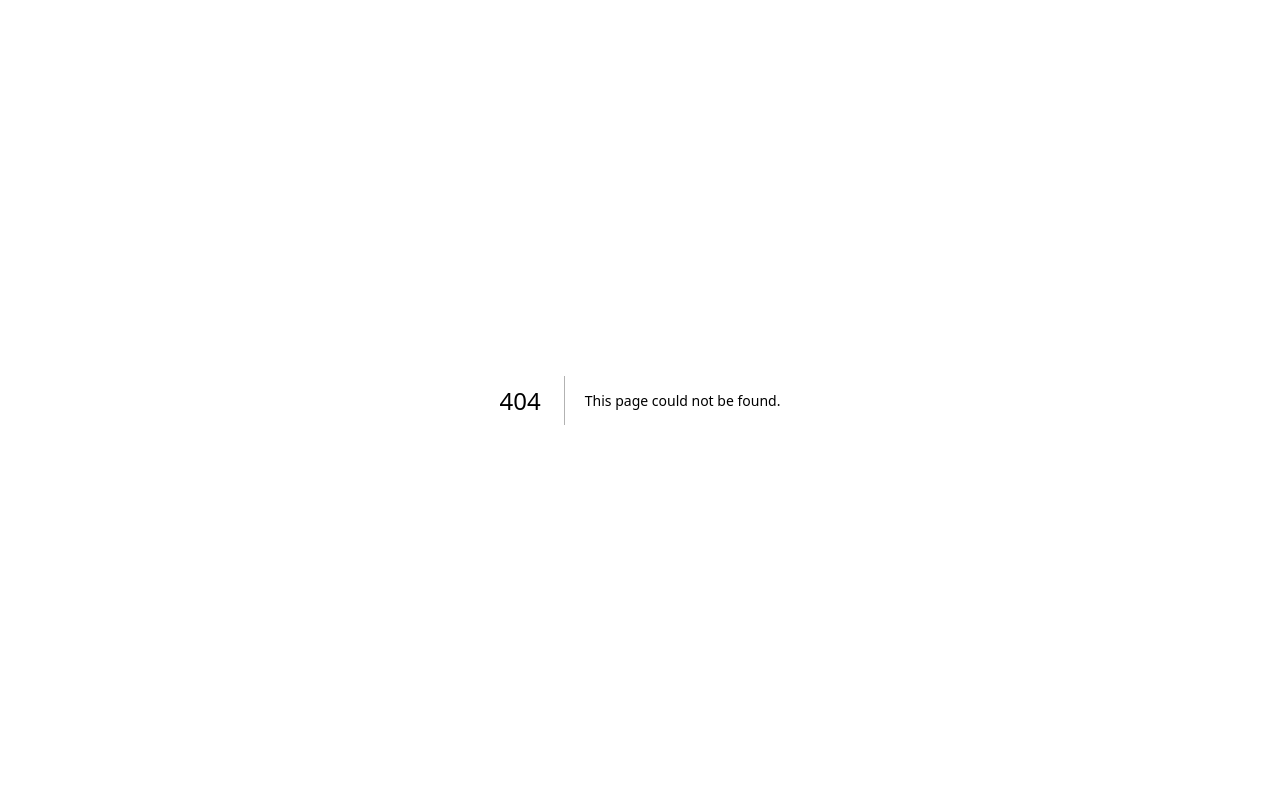
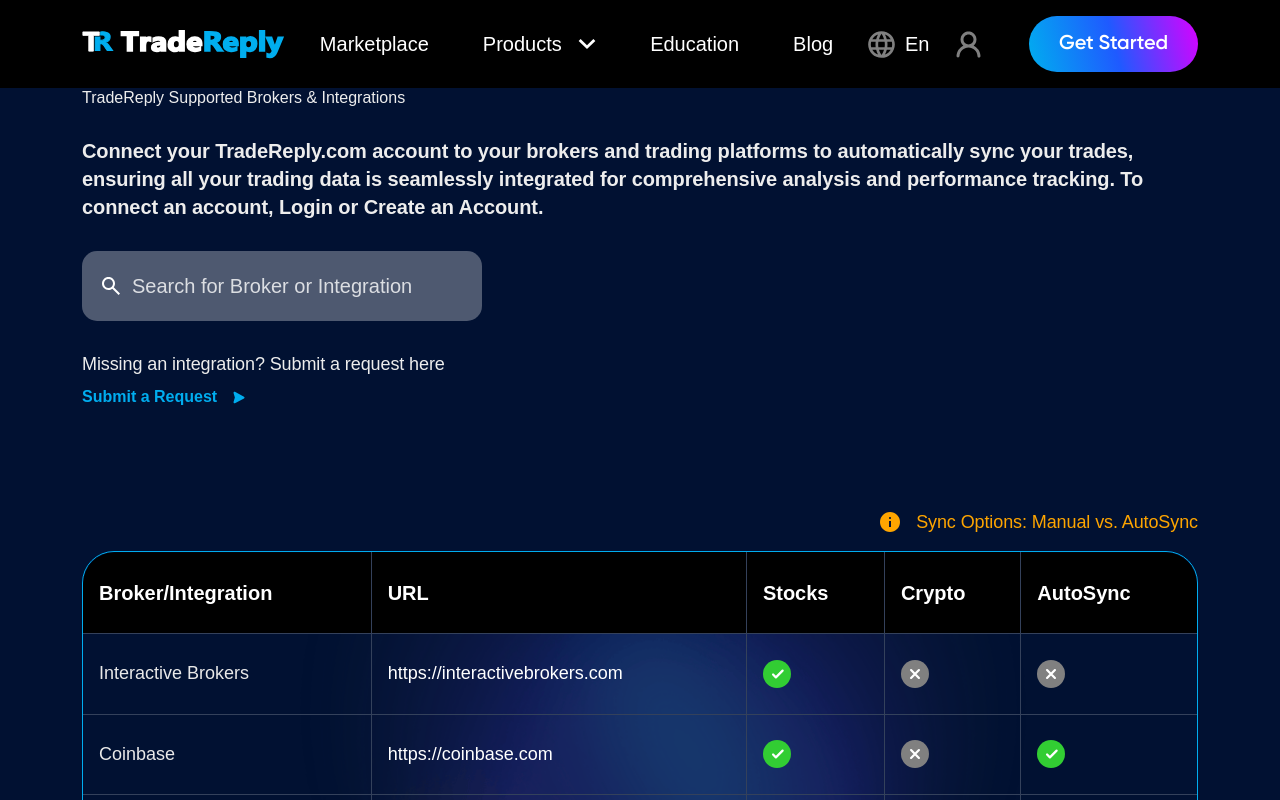
Before and after one commit to AhmadRaza1998/TradeReply-Dev-Frontend, a Next.js app: page /user/dashboard in a window 1280 px wide. Before the commit this address had no page. Shown: the top 800 px of the page. Built offline with nearby package versions, Linux system fonts and the light colour scheme.

Commit message:
middleware updated

```diff
--- a/src/app/(Auth)/login/page.js
+++ b/src/app/(Auth)/login/page.js
@@ -47,7 +47,7 @@
     if (tokenFromCookies) {
       router.push("/");
     } else {
-      router.push("/auth/login");
+      router.push("/login");
     }
   }, [token, router]);
 
--- /dev/null
+++ b/src/app/user/dashboard/page.js
@@ -0,0 +1,83 @@
+
+'use client';
+
+import { Container } from "react-bootstrap";
+import Link from "next/link";
+import {
+  SolidInfoIcon,
+  RightSolidArrowIcon,
+} from "@/Components/img/svgIcons/SvgIcon";
+import CommonSearch from "@/Components/UI/CommonSearch";
+import FaqCard from "@/Components/common/Home/FaqCard";
+import CommonTooltip from "@/Components/UI/CommonTooltip";
+import BrokersTable from "@/Components/UI/BrokersTable";
+import "../../../css/Home/Brokers.scss";
+import HomeLayout from "@/Layouts/HomeLayout";
+
+const Brokers = () => {
+  return (
+    <HomeLayout>
+      <div className="brokers py-100">
+        <Container>
+          <section className="brokers_inner">
+            <div className="brokers_content">
+              <h1>TradeReply Supported Brokers & Integrations</h1>
+              <p>
+                Connect your TradeReply.com account to your brokers and trading
+                platforms to automatically sync your trades, ensuring all your
+                trading data is seamlessly integrated for comprehensive analysis
+                and performance tracking. To connect an account,{" "}
+                <Link href="/auth/login">Login</Link> or{" "}
+                <Link href="/auth/register"> Create an Account</Link>.
+              </p>
+              <div className="brokers_content_search">
+                <CommonSearch
+                  placeholder="Search for Broker or Integration"
+                  icon={true}
+                />
+              </div>
+
+              <h6>Missing an integration? Submit a request here</h6>
+
+              <div className="mt-2">
+                <Link
+                  href="#"
+                  className="d-inline-flex align-items-center submit_request"
+                >
+                  Submit a Request{" "}
+                  <span className="ms-3">
+                    <RightSolidArrowIcon />
+                  </span>
+                </Link>
+              </div>
+            </div>
+
+            <div className="brokers_tablesec">
+              <div className="brokers_tablesec_inner">
+                <div className="d-flex align-items-center justify-content-end mb-3">
+                  <CommonTooltip
+                    className="d-flex align-items-center"
+                    content="Manual entry lets you input trading data using a form builder or upload via Template or Broker CSV files. AutoSync connects directly to your broker via API, automatically updating your data in real-time with limited manual effort."
+                    position="top-left"
+                  >
+                    <SolidInfoIcon />
+                    <h6 className="mb-0 ms-3">
+                      Sync Options: Manual vs. AutoSync
+                    </h6>
+                  </CommonTooltip>
+                </div>
+              </div>
+              <BrokersTable />
+            </div>
+
+            <div className="brokers_faqs">
+              <FaqCard />
+            </div>
+          </section>
+        </Container>
+      </div>
+    </HomeLayout>
+  );
+};
+
+export default Brokers;
--- a/src/utils/auth.js
+++ b/src/utils/auth.js
@@ -1,7 +1,7 @@
 import axios from 'axios';
 import Cookies from 'js-cookie';
 
-const apiUrl = 'http://127.0.0.1:8000/api';
+const apiUrl = 'http://127.0.0.1:8000/api/auth';
 const Url = 'http://127.0.0.1:8000';
 
 
```
Also changed, not shown: src/middleware.js (+5 -10 lines).
